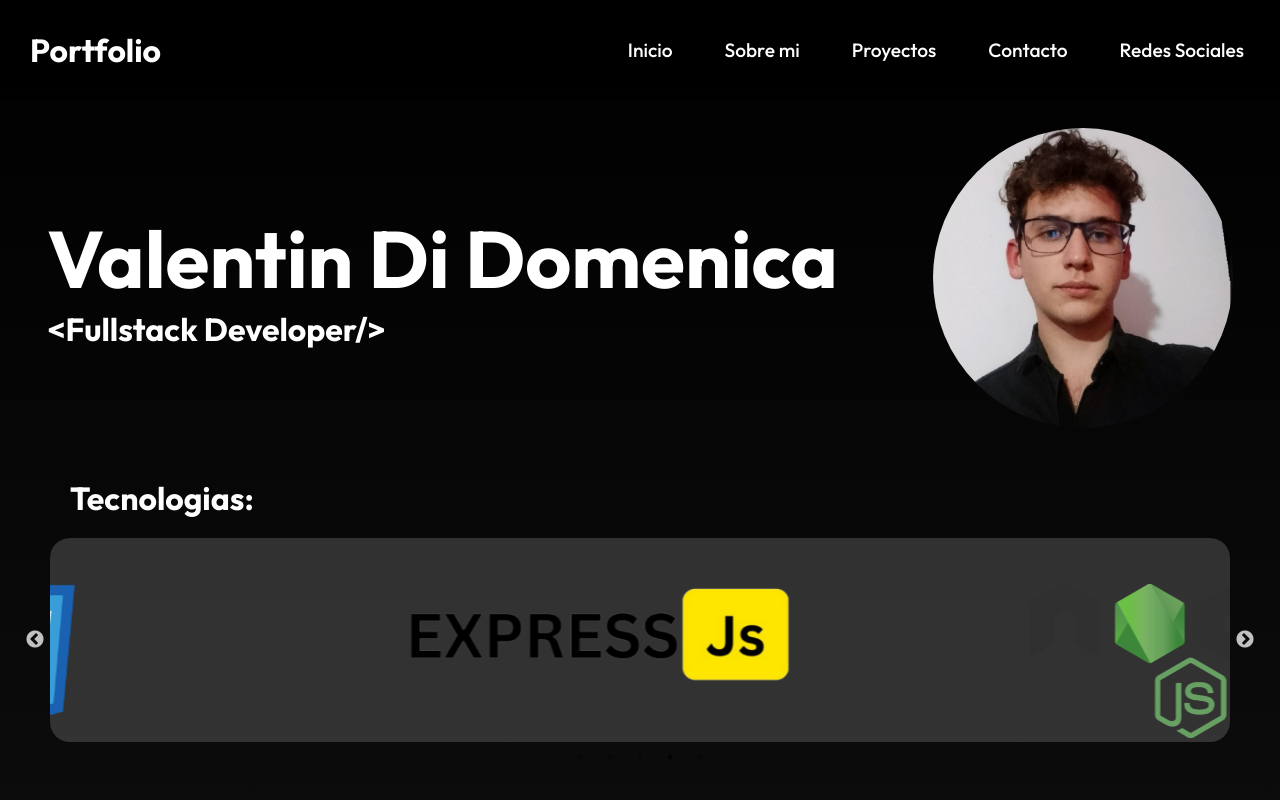
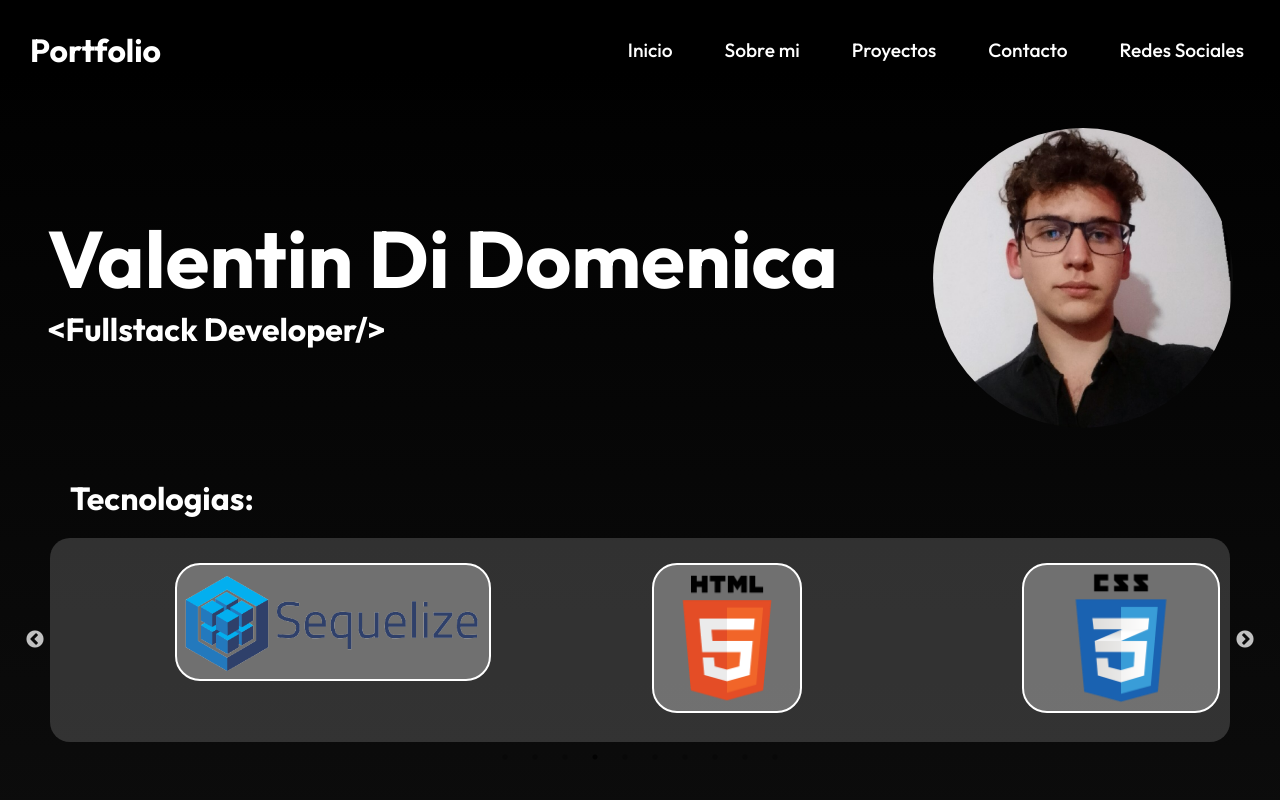
Before and after one commit to valen07dido/Portfolio, a React (Vite) app in the folder Client/: page / in a window 1280 px wide. Shown: the top 800 px of the page. Built offline with nearby package versions, Linux system fonts and the light colour scheme; no server answers.

Commit message:
modificaciones en el carousel

```diff
--- a/Client/src/Components/Carousel/Carousel.jsx
+++ b/Client/src/Components/Carousel/Carousel.jsx
@@ -10,8 +10,7 @@ const Carousel = ({ items }) => {
         dots: true,
         infinite: true,
         speed: 500,
-        slidesToShow: 2,
-        slidesToScroll: 2,
+        slidesToShow: 3,
         autoplay: true,
         autoplaySpeed: 2000,
         beforeChange: () => setIsDragging(true),
--- a/Client/src/Components/Carousel/Carousel.module.css
+++ b/Client/src/Components/Carousel/Carousel.module.css
@@ -1,10 +1,15 @@
 .images{
-    max-width:100%;
-    max-height: 200px;
+    max-width:80%;
+    margin-top: 25px;
+    max-height: 150px;
+    background-color: rgba(255, 255, 255, 0.304);
+    border: solid 2px white;
+    border-radius: 25px;
     align-self: center;
 }
-.container{
+.container {
     width: 100%;
+    padding-top: 25px;
     height: 200px;
     display: flex;
     justify-content: center;
```
